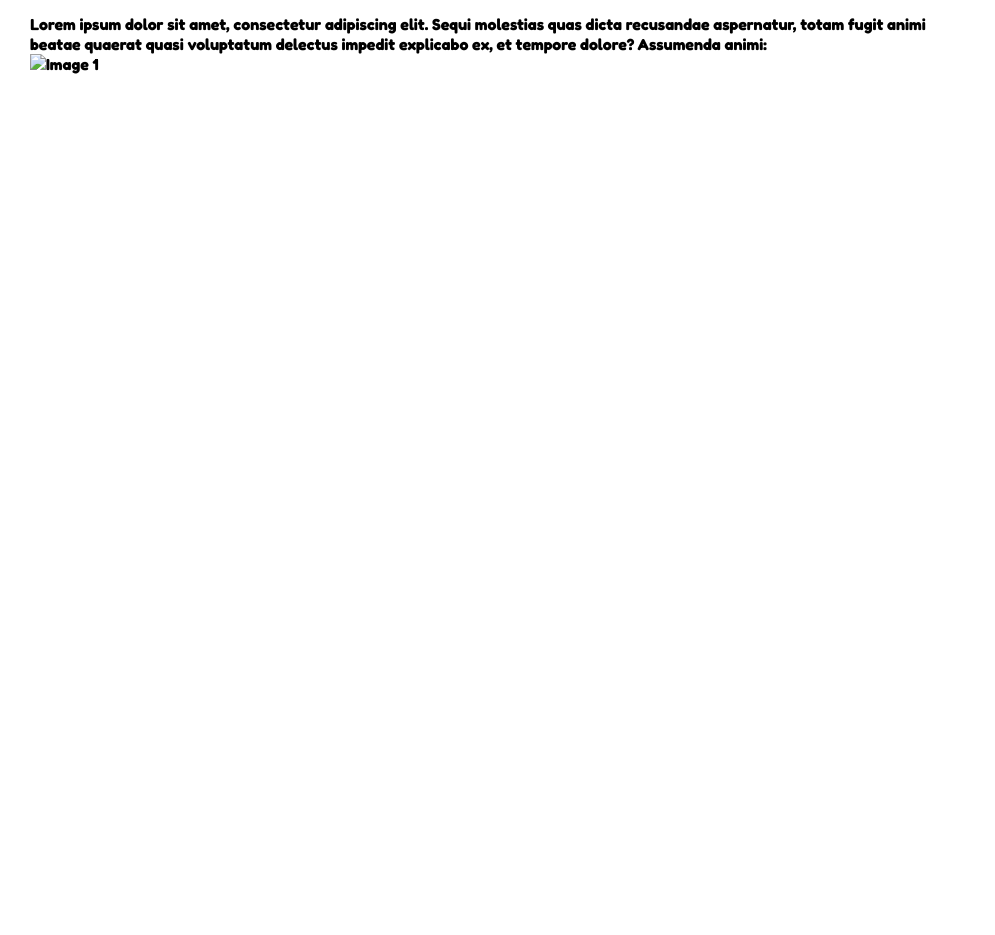
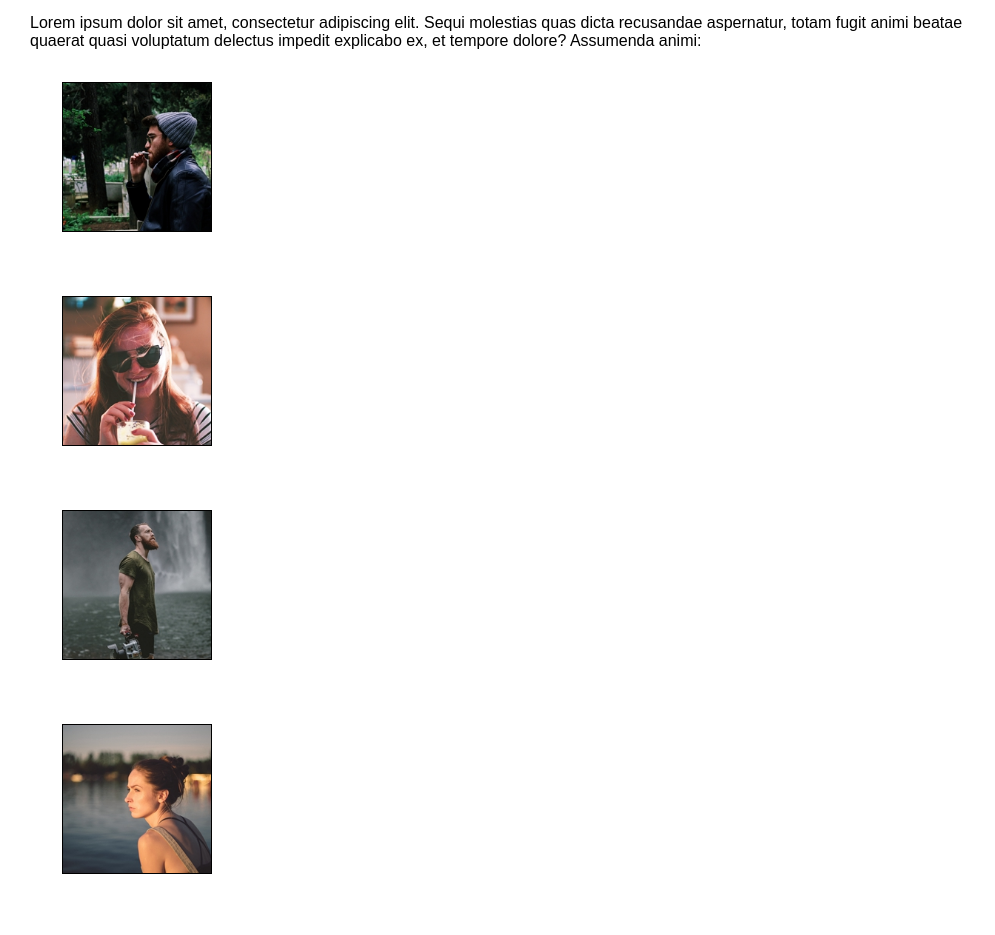
Before and after one commit to lpitto86/html-css-float-cards, a plain HTML site: page index.html in a window 1280 px wide. Shown: the part 115-1050 px from the top of the page, without its empty margins (0-995 px from the left). Before the commit the page ends 800 px from the top, so only its background shows below. Drawn offline with Linux system fonts and the light colour scheme.

Commit message:
Inserimento immagini

```diff
--- a/css/style.css
+++ b/css/style.css
@@ -21,3 +21,32 @@ html {
 h1 {
     margin: 30px;
 }
+
+h1 {
+    margin: 30px 0;
+}
+
+.clearfix::after {
+    content: "";
+    display: table;
+    clear: both;
+}
+
+.columns > * {
+    text-align: center;
+    float: left;
+    width: 100%;
+    padding: 20px;
+    border: 2px solid white;
+}
+
+.columns > * > img {
+    height: 150px;
+    border: 1px solid #000;
+    float:left;
+    margin: 10px;
+}
+
+p {
+    font-family: Arial, Helvetica, sans-serif;
+}
--- a/index.html
+++ b/index.html
@@ -23,7 +23,22 @@
             </p>
             <div class="columns">
                 <div>
-                    <img class="img/male1.png" alt="Image 1">
+                    <img src="img/male1.png" alt="Image 1">
+                </div>
+                <div>
+                    <img src="img/female1.png" alt="Image 2">
+                </div>
+                <div>
+                    <img src="img/male2.png" alt="Image 3">
+                </div>
+                <div>
+                    <img src="img/female2.png" alt="Image 4">
+                </div>
+                <div>
+                    <img src="img/male3.png" alt="Image 5">
+                </div>
+                <div>
+                    <img src="img/female3.png" alt="Image 6">
                 </div>
             </div>
         </main>
```
